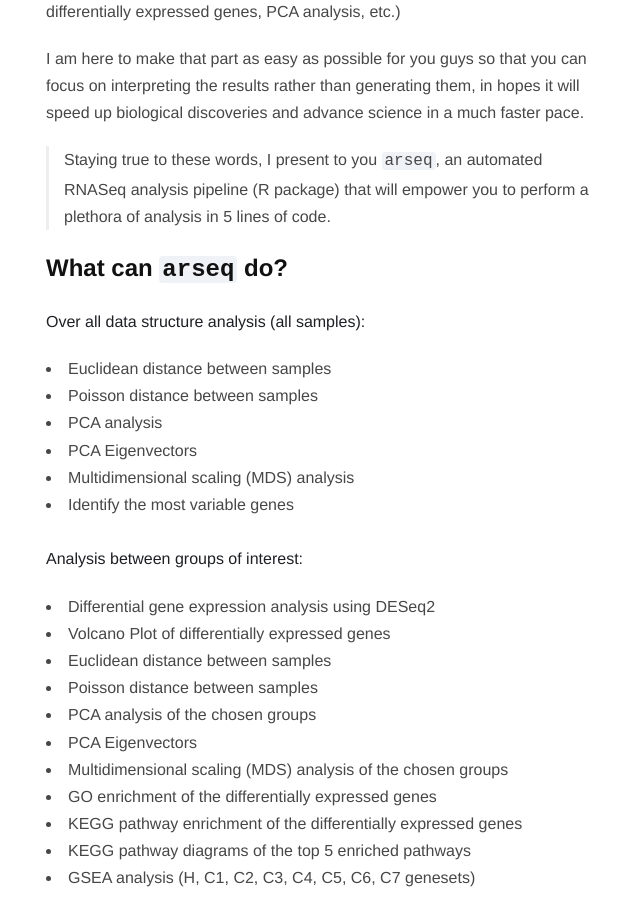
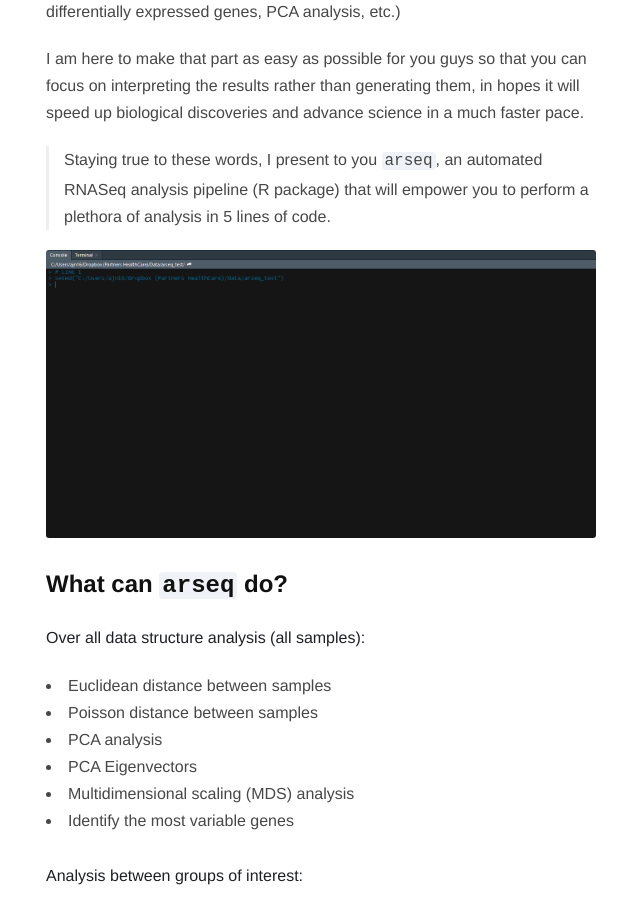
Before and after one commit to jjacklee116/ajitjohnson.github.io, a Jekyll site: the page built from _posts/2019-09-01-arseq.markdown, in a window 1280 px wide. Shown: the part 444-1358 px from the top of the page, without its empty margins (334-974 px from the left). Built offline with Jekyll 4.4.1, drawn with Linux system fonts in a browser that asks for light colours; nearby versions of some CDN libraries; comment, search, counter and statistics services are not loaded.

Commit message:
addinf GIF's

```diff
--- a/_posts/2019-09-01-arseq.markdown
+++ b/_posts/2019-09-01-arseq.markdown
@@ -14,6 +14,8 @@ Everyone has their unique way of analysing their data, however, there are a numb
 I am here to make that part as easy as possible for you guys so that you can focus on interpreting the results rather than generating them, in hopes it will speed up biological discoveries and advance science in a much faster pace.
 
 > Staying true to these words, I present to you `arseq`, an automated RNASeq analysis pipeline (R package) that will empower you to perform a plethora of analysis in 5 lines of code.
+
+![ARSeq- RNASeq analysis in 5 lines](/assets/images/arseq_run.gif)
 
 ## What can `arseq` do?
 **Over all data structure analysis (all samples):**
```
Also changed, not shown: other parts of _posts/2019-09-01-arseq.markdown (+1 -0 lines), assets/images/arseq_results.gif (added), assets/images/arseq_run.gif (added).
